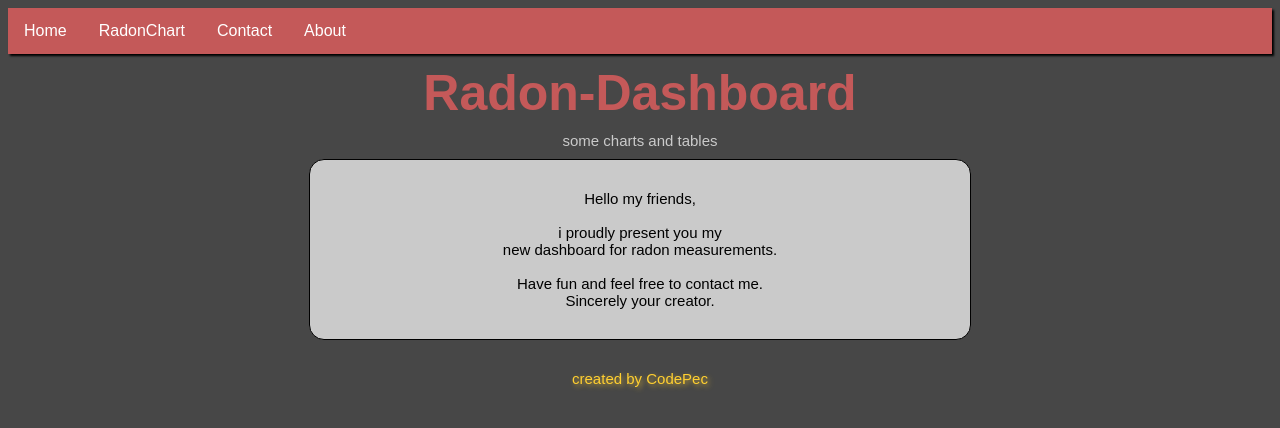
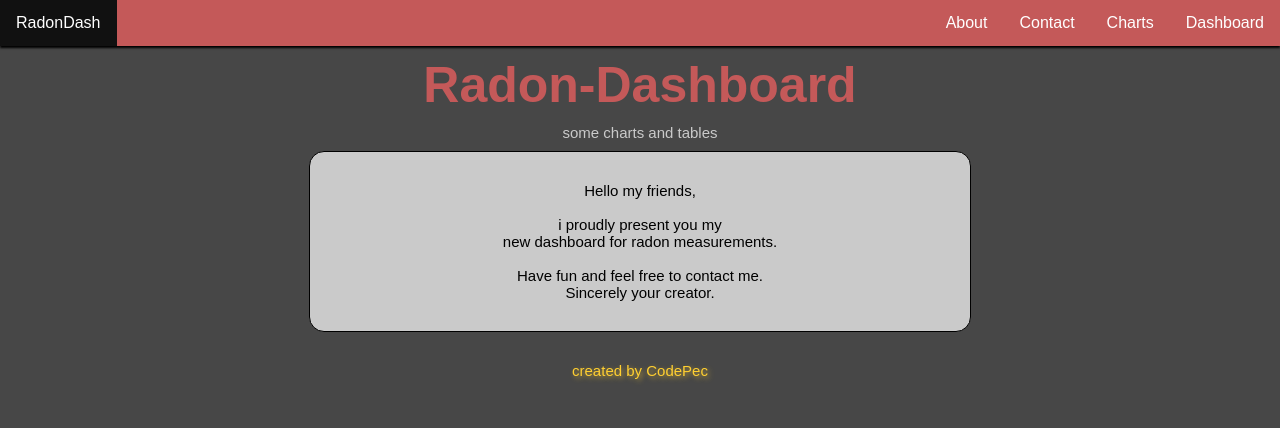
Before and after one commit to codepec/dashboard, a plain HTML site: page index.html in a window 1280 px wide. Drawn offline with nearby package versions, Linux system fonts and the light colour scheme.

Commit message:
add some stuff

```diff
--- a/index.html
+++ b/index.html
@@ -11,6 +11,7 @@
     <meta name="description" content="">
     <link rel="stylesheet" type="text/css" href="style.css" media="screen" />
     <script type="text/javascript" src="script.js" defer></script>
+
     <link rel="stylesheet" href="https://stackpath.bootstrapcdn.com/font-awesome/4.7.0/css/font-awesome.min.css">
     <link rel="manifest" href="manifest.json">
 
@@ -20,20 +21,20 @@
 
     <link rel="apple-touch-icon" href="images/icons/icon-192x192.png">
     <script src="https://cdnjs.cloudflare.com/ajax/libs/Chart.js/2.9.4/Chart.js"></script>
+    <script src="https://code.jquery.com/jquery-latest.js"></script>
   </head>
 
     <body>
 
-
-
-
+    <nav>
       <ul>
-        <li><a href="#" id="firstRegisterNavbar">Home</a></li>
-        <li><a href="#" id="secondRegisterNavbar">RadonChart</a></li>
+        <li id="iconR"><a href="#">RadonDash</a></li>
+        <li><a href="#" id="firstRegisterNavbar">Dashboard</a></li>
+        <li><a href="#" id="secondRegisterNavbar">Charts</a></li>
         <li><a href="#" id="thirdRegisterNavbar">Contact</a></li>
         <li><a href="#" id="fourthRegisterNavbar">About</a></li>
       </ul>
-
+    </nav>
 
 
       <div class="middle">
--- a/style.css
+++ b/style.css
@@ -1,6 +1,9 @@
-html {
+html, body {
     background-color: rgb(71, 71, 71);
     font-family: Arial, Verdana;
+    margin: 0;
+    padding: 0;
+
 }
 
 h1 {
@@ -103,6 +106,8 @@ button {
 
 }
 
+
+
 .bigButton {
 
     height: 50px;
@@ -159,9 +164,9 @@ footer{
 }
 
 
-
-
-
+nav{
+  background-color: green;
+}
 
 ul {
     list-style-type: none;
@@ -169,11 +174,12 @@ ul {
     padding: 0;
     overflow: hidden;
     background-color: rgb(196, 89, 89);
-    box-shadow: 2px 2px 2px 0px;
+    box-shadow: 0px 2px 2px 0px;
+
   }
 
   li {
-    float: left;
+    float: right;
   }
 
   li a {
@@ -188,6 +194,17 @@ ul {
     background-color: #111;
   }
 
-  .blackP {
-      color:black;
+
+  li:first-child {
+    float: left;
   }
+
+
+.blackP {
+    color:black;
+}
+
+
+#iconR {
+    @import url('https://fonts.googleapis.com/css2?family=Raleway:wght@300&display=swap');
+}
```
Also changed, not shown: manifest.json.
